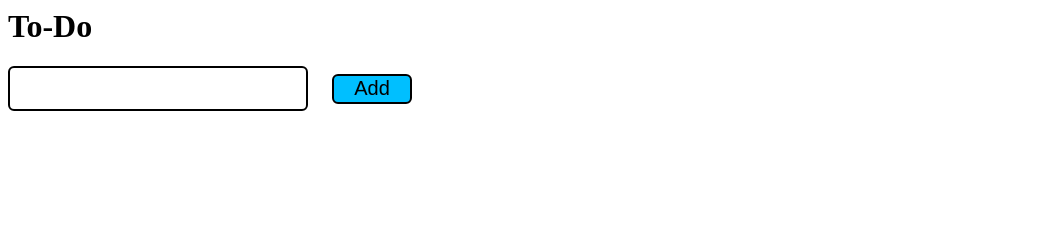
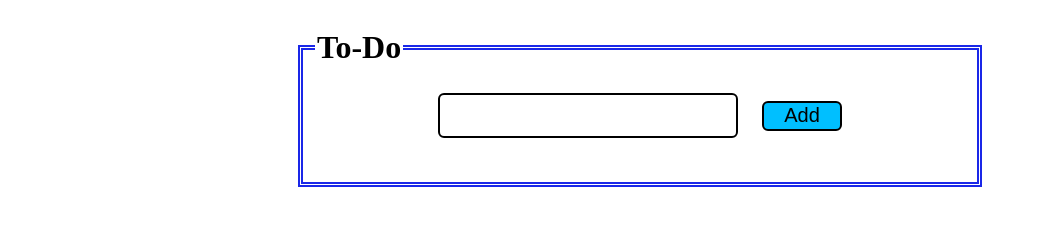
Before and after one commit to KPrerana4/ToDo, a plain HTML site: page public/index.html in a window 1280 px wide. Shown: the whole page, without its empty margins (0-1037 px from the left). Drawn offline with Linux system fonts and the light colour scheme.

Commit message:
add fieldset and legend tags

```diff
--- a/public/index.html
+++ b/public/index.html
@@ -7,8 +7,10 @@
 </head>
 
 <body>
+<center>
+<fieldset>
+    <legend><h1>To-Do</h1></legend>
 <form method = "POST" action ="/add_item">
-    <h1>To-Do</h1>
     <input type = "text" name = "tempItem" id="tempItem" class = "main">
     <input hidden type="text" name="item" id="item">
 
@@ -16,6 +18,8 @@
     <br><br>
 </form>
 <div id = "items"></div>
+</fieldset>
+</center>
 </body>
 
 <script src = "script.js"> </script>
```
